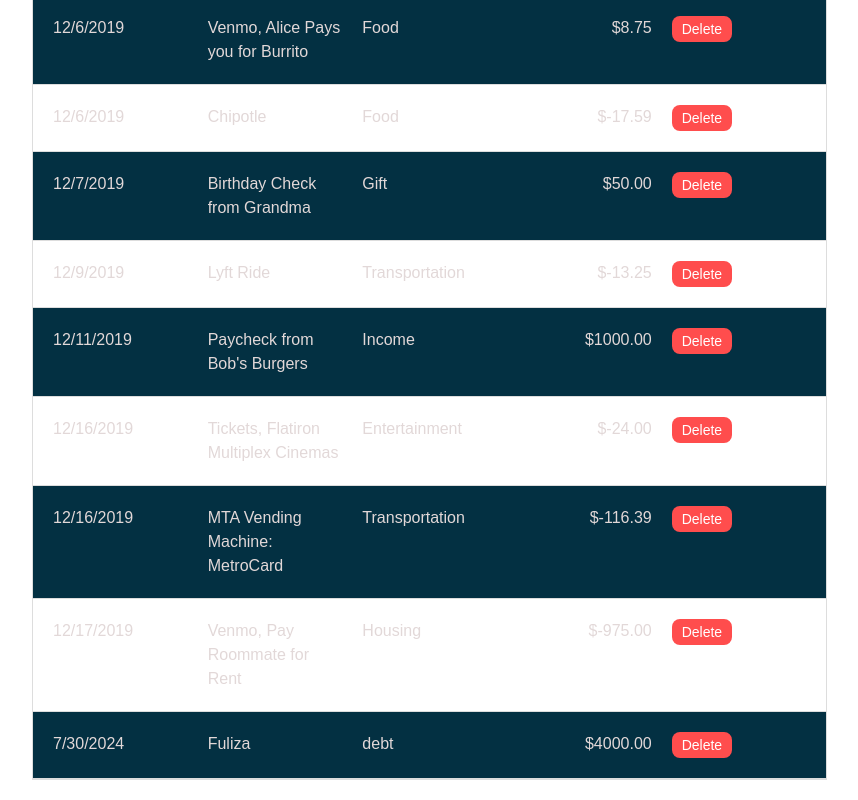
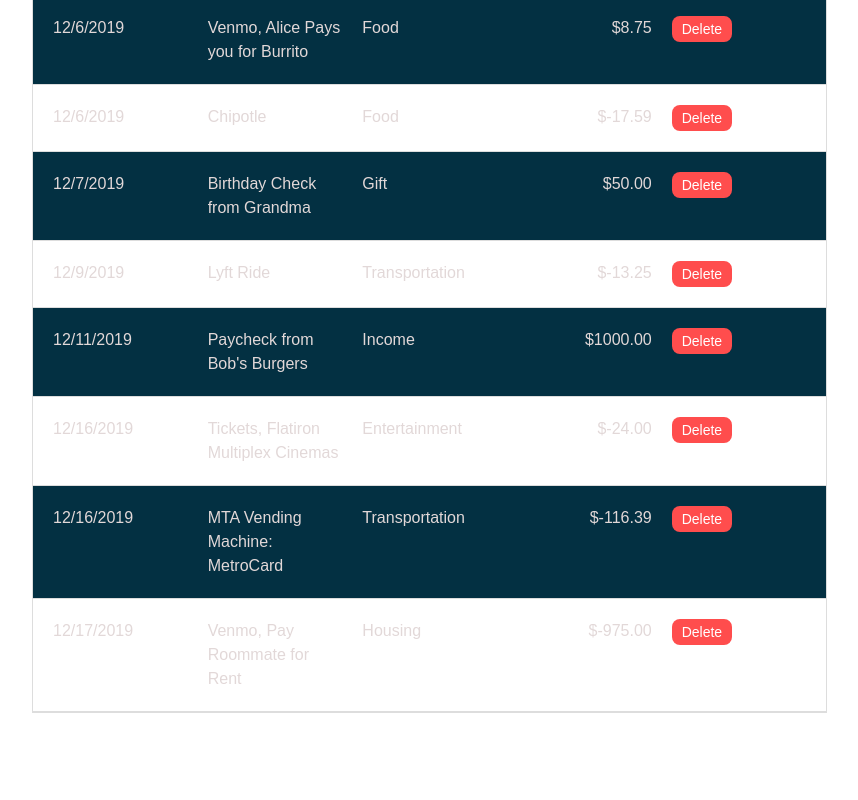
Before and after one commit to KipkorirA/bank-of-Flatiron, a React (Vite) app: page / in a window 1280 px wide. Shown: the part 798-1598 px from the top of the page, without its empty margins (88-946 px from the left). After the commit the page ends 1531 px from the top, so only its background shows below. Built offline with nearby package versions, Linux system fonts and the light colour scheme; data requests are answered from the project's data file.

Commit message:
fixed Dlete funtionality

```diff
--- a/src/components/Home.jsx
+++ b/src/components/Home.jsx
@@ -32,7 +32,7 @@ const Home = () => {
   };
 
   const deleteTransaction = (id) => {
-    fetch(`http://localhost:3001/transactions/${id}`, {
+    fetch(`http://localhost:3000/transactions/${id}`, {
       method: 'DELETE',
     })
       .then(() => setTransactions(transactions.filter(transaction => transaction.id !== id)))
@@ -49,11 +49,11 @@ const Home = () => {
     } else if (sortOption === 'description') {
       return a.description.localeCompare(b.description);
     } else {
-      return new Date(a.date) - new Date(b.date); // Default to date sorting
+      return new Date(a.date) - new Date(b.date);
     }
   });
 
-  const filteredTransactions = transactions.filter(transaction =>
+  const filteredTransactions = sortedTransactions.filter(transaction =>
     transaction.description.toLowerCase().includes(searchQuery.toLowerCase())
   );
 
--- a/src/db.json
+++ b/src/db.json
@@ -83,13 +83,6 @@
       "description": "Venmo, Pay Roommate for Rent",
       "category": "Housing",
       "amount": -975
-    },
-    {
-      "id": "469a",
-      "date": "2024-07-30",
-      "description": "Fuliza",
-      "category": "debt",
-      "amount": 4000
     }
   ]
 }
```
